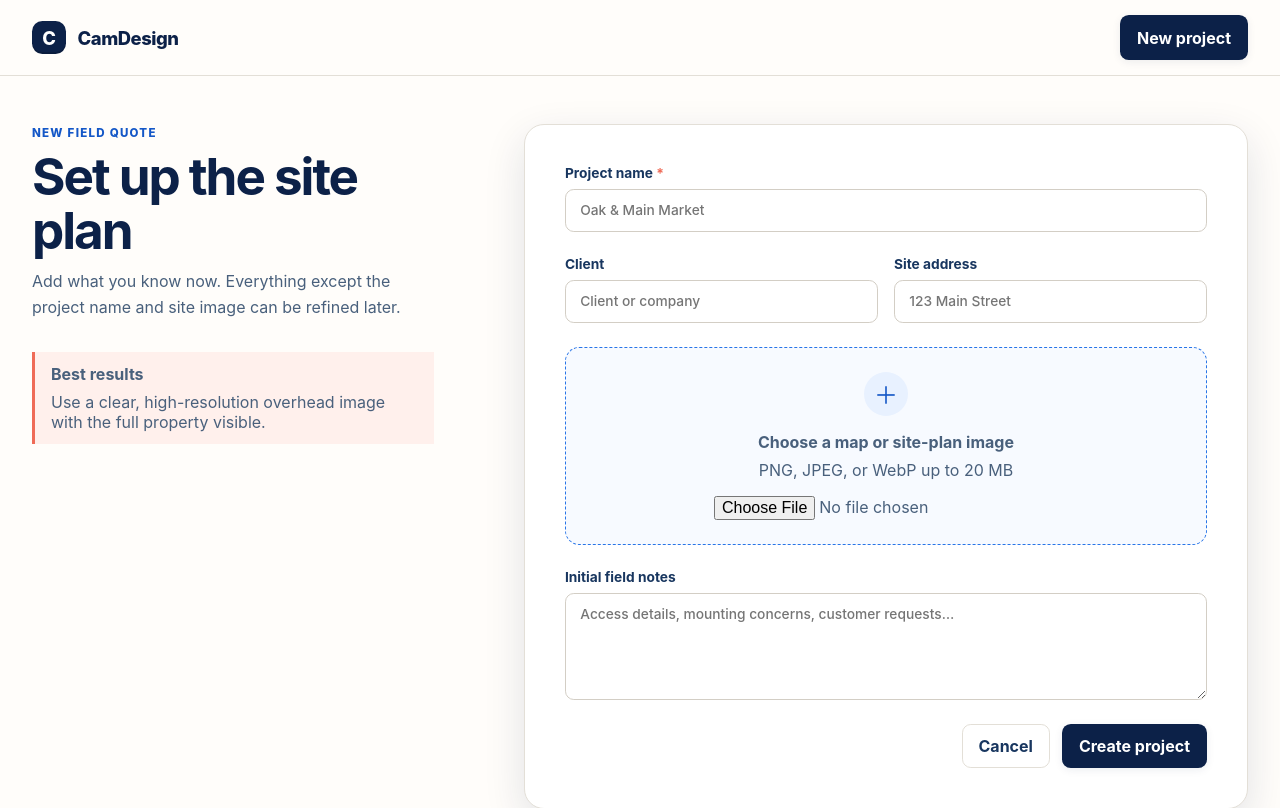
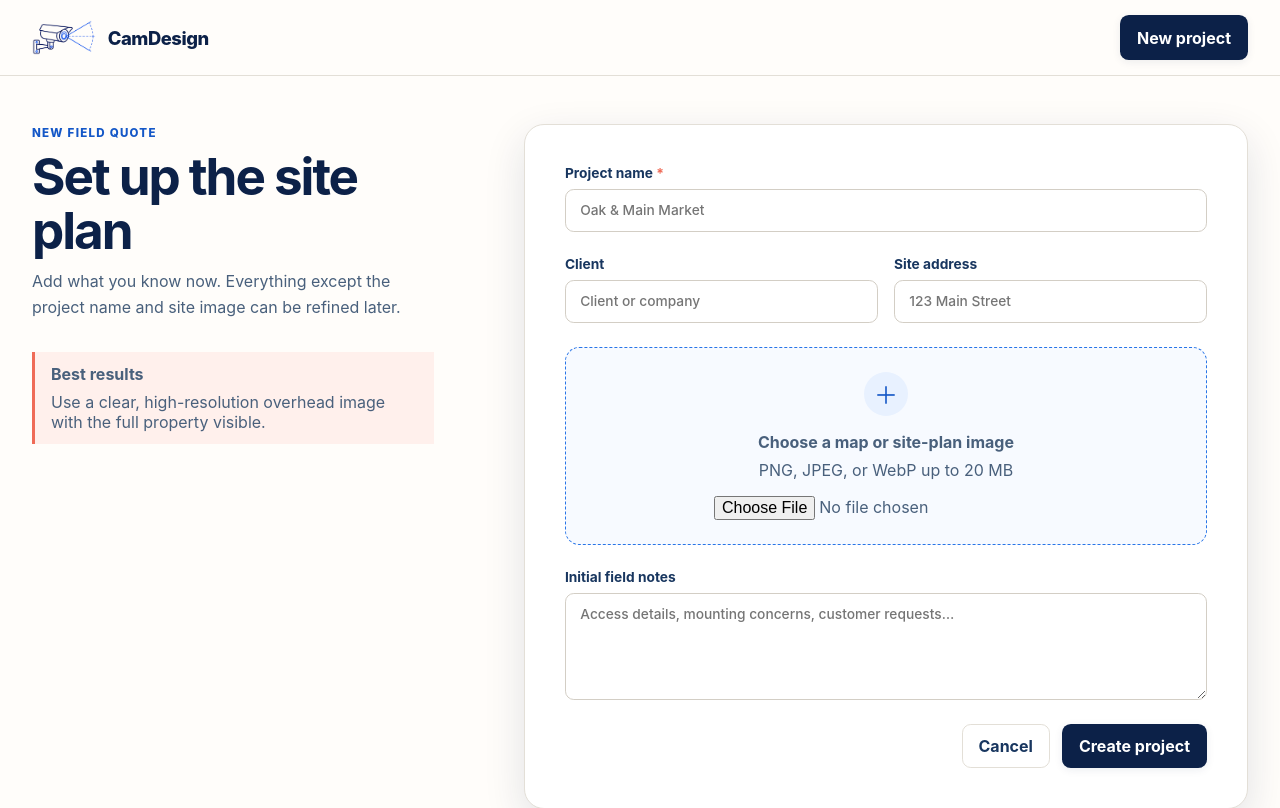
Before and after one commit to cavecomputing/camdesign, a Python web app: template src/camdesign/templates/projects/new.html in a window 1280 px wide. Shown: the top 808 px of the page. Run offline with Jinja, Linux system fonts and the light colour scheme; the template is opened without the code that fills it, so the values that code supplies are empty.

Commit message:
Use dark blueprint logo in app headers
Replace the light transparent mark with a dark version for white backgrounds and display an optimized copy in the dashboard and editor headers.

```diff
--- a/src/camdesign/static/css/components.css
+++ b/src/camdesign/static/css/components.css
@@ -9,15 +9,15 @@
   text-decoration: none;
 }
 
-.brand__mark {
-  display: grid;
-  width: 2.1rem;
-  height: 2.1rem;
-  place-items: center;
-  border-radius: 0.65rem;
-  color: white;
-  background: var(--ink-950);
-  box-shadow: inset 0 -2px 0 rgb(0 0 0 / 15%);
+.brand__logo {
+  display: block;
+  width: auto;
+  height: 2.2rem;
+  flex: none;
+}
+
+.brand--compact .brand__logo {
+  height: 1.9rem;
 }
 
 .button,
--- a/src/camdesign/templates/base.html
+++ b/src/camdesign/templates/base.html
@@ -12,7 +12,13 @@
     {% block body %}
       <header class="site-header">
         <a class="brand" href="{{ url_for('projects.index') }}" aria-label="CamDesign projects">
-          <span class="brand__mark" aria-hidden="true">C</span>
+          <img
+            class="brand__logo"
+            src="{{ url_for('static', filename='images/camdesign-logo.png') }}"
+            width="640"
+            height="353"
+            alt=""
+          >
           <span>CamDesign</span>
         </a>
         <a class="button button--primary" href="{{ url_for('projects.new') }}">New project</a>
```
Also changed, not shown: src/camdesign/templates/editor/workspace.html (+7 -1 lines), tests/integration/test_projects.py (+5 -0 lines), assets/camdesign-logo-transparent.png, src/camdesign/static/images/camdesign-logo.png (added).
